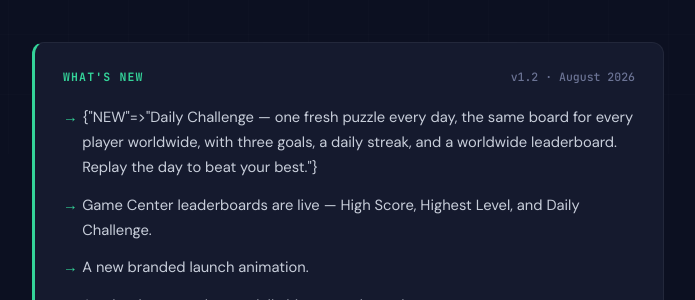
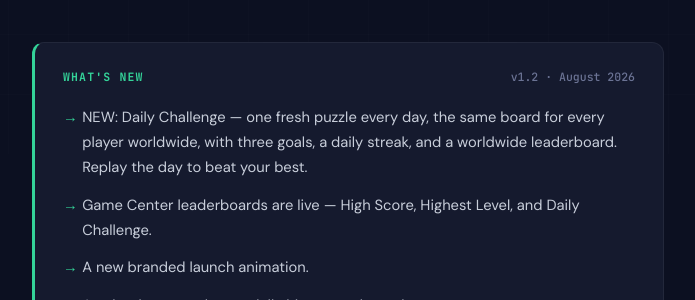
Before and after one commit to matthews-family/papagstudios.github.io, a Jekyll site: the page built from numshift.html, in a window 1280 px wide. Shown: the part 746-1046 px from the top of the page, without its empty margins (292-987 px from the left). Built offline with Jekyll 4.4.1, drawn with Linux system fonts in a browser that asks for light colours; part of the change alters nothing that is shown.

```diff
--- a/numshift.html
+++ b/numshift.html
@@ -8,7 +8,7 @@ whats_new:
   version: "1.2"
   date: August 2026
   items:
-    - NEW: Daily Challenge — one fresh puzzle every day, the same board for every player worldwide, with three goals, a daily streak, and a worldwide leaderboard. Replay the day to beat your best.
+    - "NEW: Daily Challenge — one fresh puzzle every day, the same board for every player worldwide, with three goals, a daily streak, and a worldwide leaderboard. Replay the day to beat your best."
     - Game Center leaderboards are live — High Score, Highest Level, and Daily Challenge.
     - A new branded launch animation.
     - A calendar to track your daily history and streaks.
```
